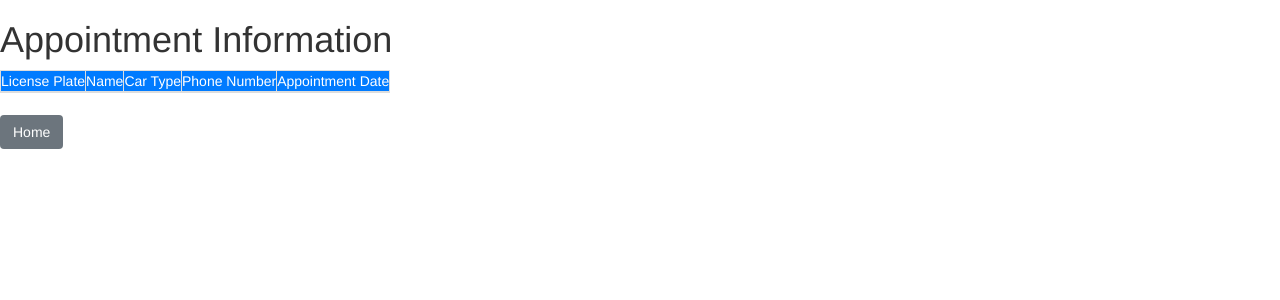
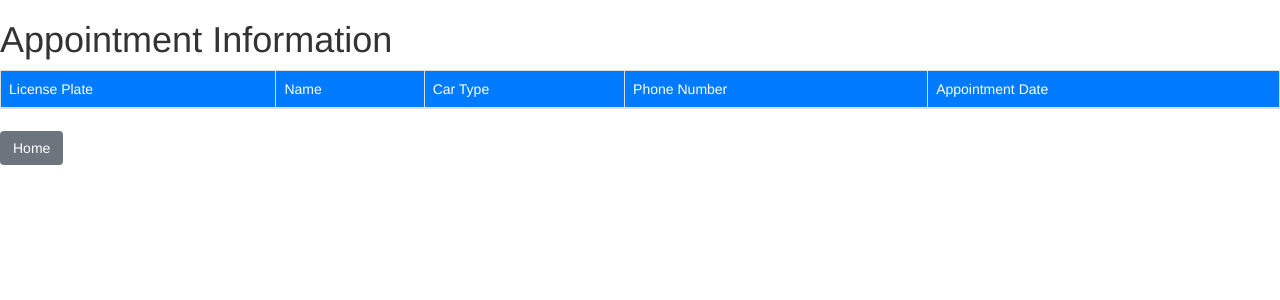
Before and after one commit to athicus/Flask_Project2, a Flask app: page /info in a window 1280 px wide. Shown: the top 300 px of the page. Run offline with Flask 3, Linux system fonts and the light colour scheme; data that the repository does not hold is empty; some libraries are stand-ins or nearby versions.

Commit message:
Update info.htm

```diff
--- a/templates/info.htm
+++ b/templates/info.htm
@@ -8,7 +8,7 @@
       <h1>Appointment Information</h1>
 
 
-      <table class="table-bordered">
+      <table class="table table-bordered">
          <thead class="bg-primary">
             <td>License Plate</td>
             <td>Name</td>
```
